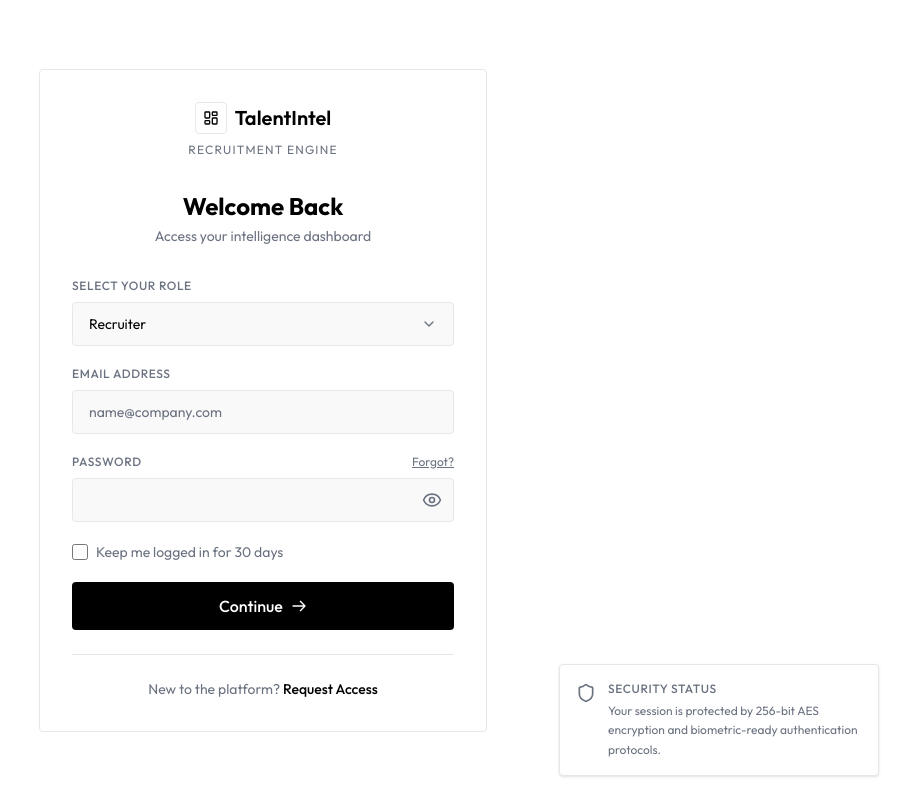
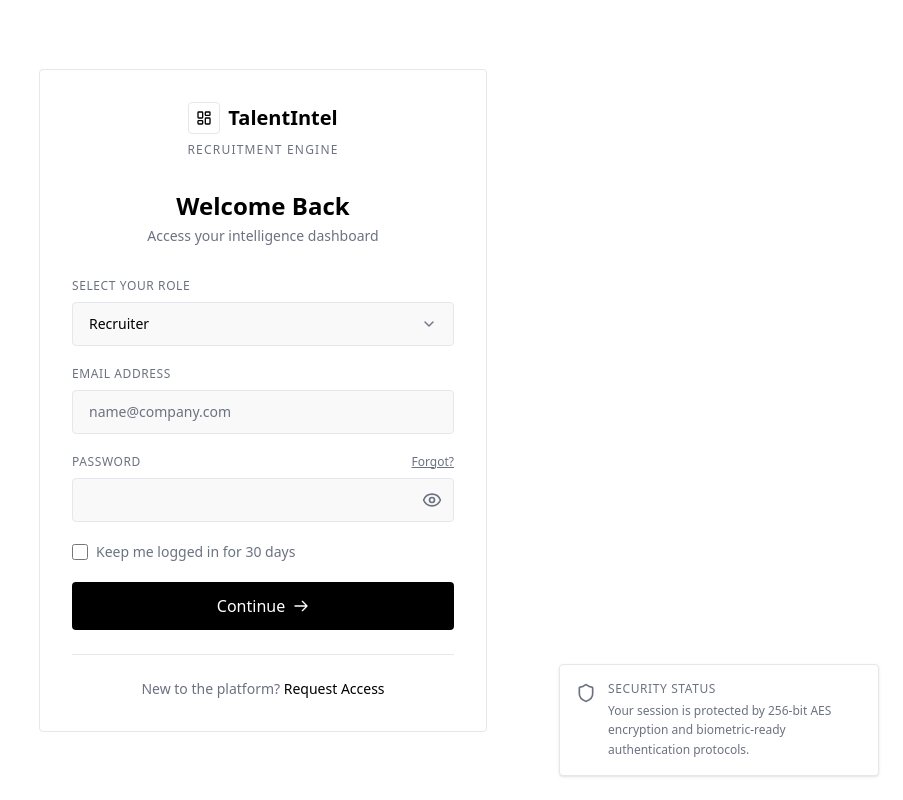
Before and after one commit to Pusparaj99op/MI-07--MI-Coders, a Next.js app: page / in a window 1280 px wide. Shown: the whole page, without its empty margins (377-1280 px from the left). Built offline with nearby package versions, Linux system fonts and the light colour scheme.

Commit message:
Update layout.tsx

```diff
--- a/app/layout.tsx
+++ b/app/layout.tsx
@@ -1,11 +1,5 @@
 import type { Metadata } from "next";
-import { Outfit } from "next/font/google";
 import "./globals.css";
-
-const outfit = Outfit({
-  subsets: ["latin"],
-  variable: "--font-outfit",
-});
 
 export const metadata: Metadata = {
   title: "TalentIntel - AI Recruitment Engine",
@@ -18,7 +12,7 @@
   children: React.ReactNode;
 }) {
   return (
-    <html lang="en" className={`${outfit.variable} bg-background`}>
+    <html lang="en" className="bg-background">
       <body className="font-sans antialiased">{children}</body>
     </html>
   );
```
